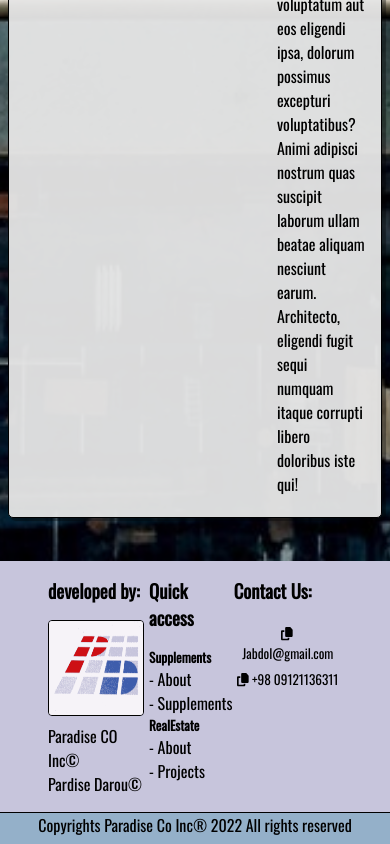
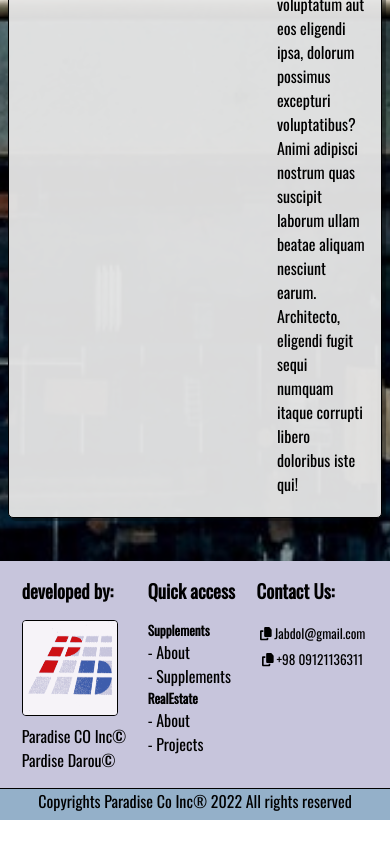
Before and after one commit to arshiaKalkho/Paradise-landingPage, a React (Create React App) app: page /RealEstate in a window 390 px wide. Shown: the part 4016-4860 px from the top of the page. After the commit the page ends 4836 px from the top, so only its background shows below. Built offline with nearby package versions, Linux system fonts and the light colour scheme.

Commit message:
fixed footer small device support in css

```diff
--- a/src/components/HeaderFooter/headerFooter.css
+++ b/src/components/HeaderFooter/headerFooter.css
@@ -93,6 +93,9 @@
   .nav-right {
     width: 80%;
   }
+  .footer{
+    padding: 1rem 2rem;
+  }
 }
 @media only screen and (max-width: 400px) {
   .nav-right {
@@ -103,4 +106,7 @@
     height: 1.75rem;
     border: 1px solid grey;
   }
+  .footer{
+    padding: 1rem 0;
+  }
 }
```
